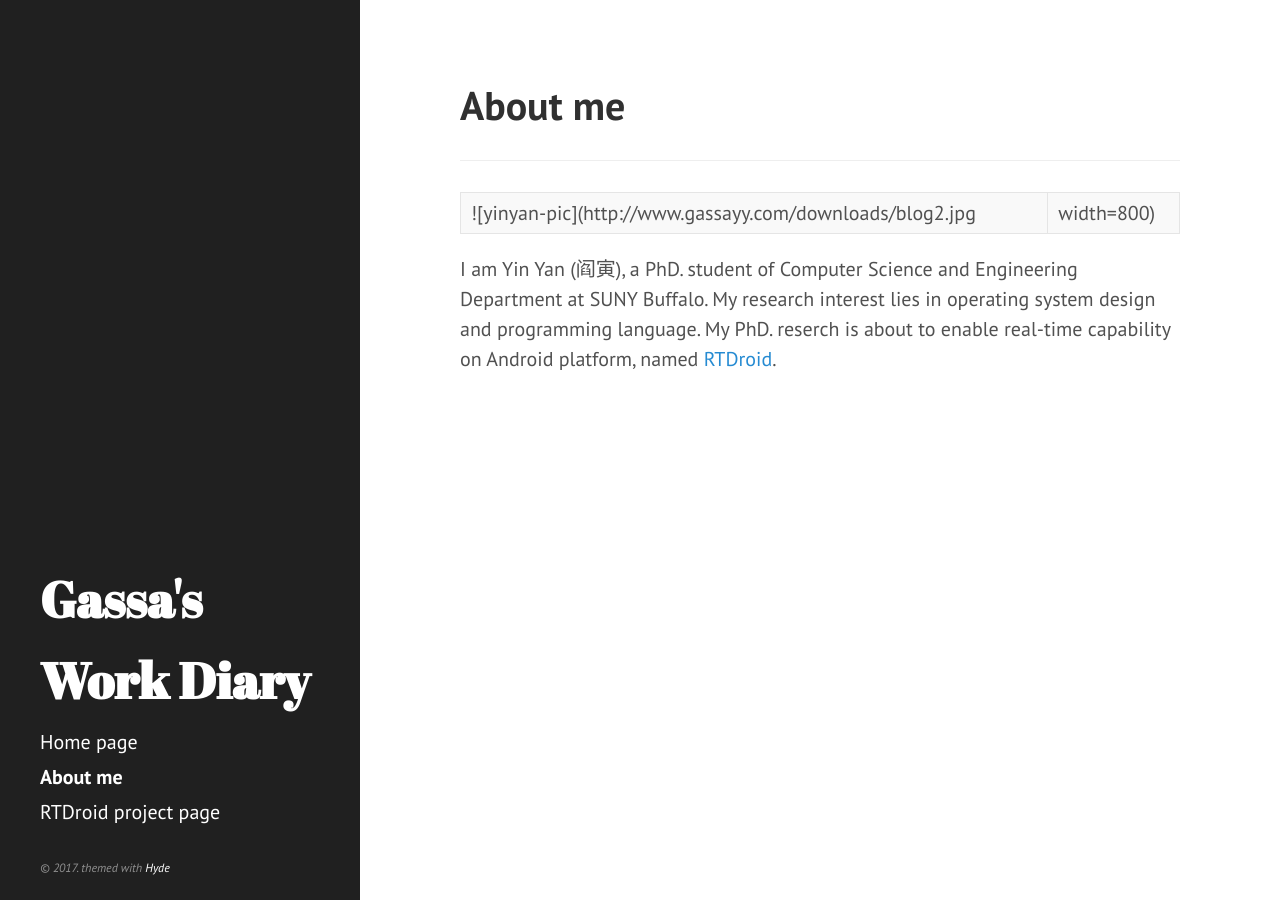
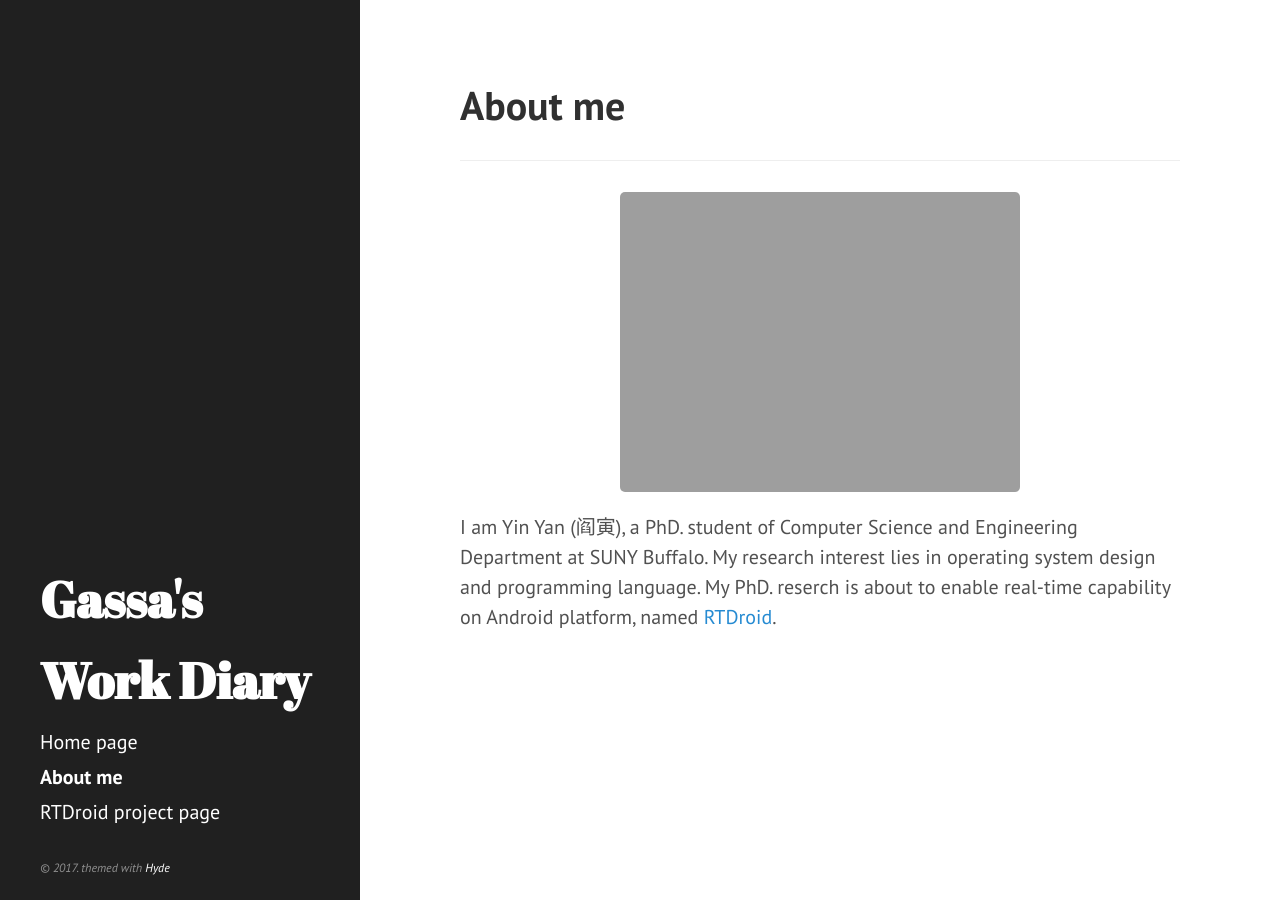
Before and after one commit to gassayy/gassa.github.io, a Jekyll site: the page built from about-me.md, in a window 1280 px wide. Built offline with Jekyll 4.4.1, drawn with Linux system fonts in a browser that asks for light colours.

Commit message:
img width fix

```diff
--- a/about-me.md
+++ b/about-me.md
@@ -3,7 +3,7 @@ layout: page
 title: About me
 ---
 
-![yinyan-pic]({{ site.url }}/downloads/blog2.jpg | width=800)
+![yinyan-pic]({{ site.url }}/downloads/blog2.jpg width=800)
 
 
 I am Yin Yan (阎寅), a PhD. student of Computer Science and Engineering
```
